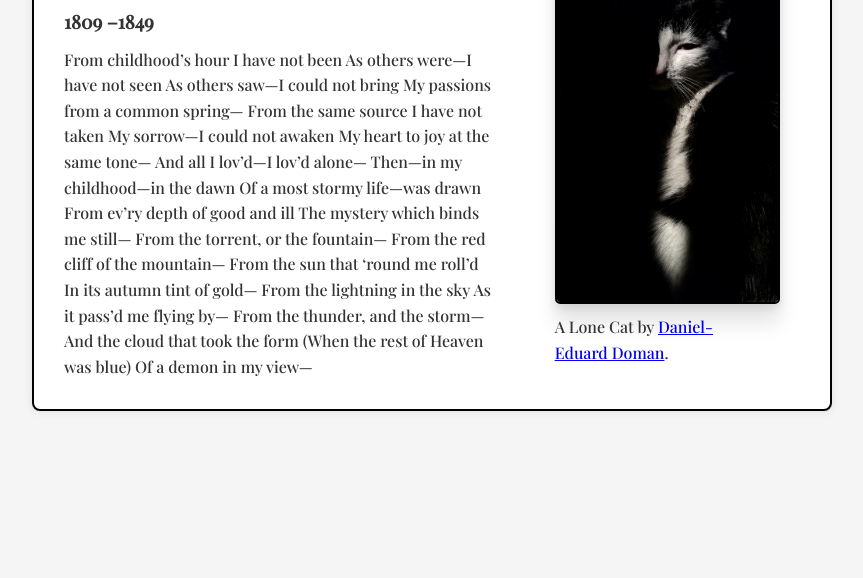
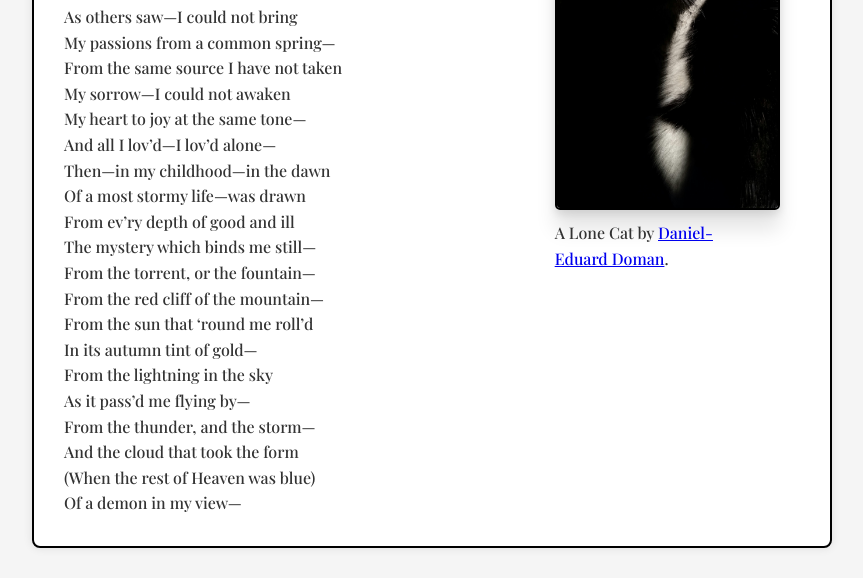
Before and after one commit to RVCC-IDMX/poem-site-Naps27, an Eleventy site: page src/index.html in a window 1280 px wide. Shown: the part 265-843 px from the top of the page, without its empty margins (208-1071 px from the left). Before the commit the page ends 800 px from the top, so only its background shows below. Built offline with nearby package versions, Linux system fonts and the light colour scheme; Eleventy itself is replaced by a stand-in of ours; files that its build step writes are made by us from their sources.

Commit message:
Add line breaks for poem format

```diff
--- a/src/index.html
+++ b/src/index.html
@@ -10,7 +10,7 @@
     <link rel="shortcut icon" href="images/favicon.png" type="image/png">
     <link rel="stylesheet" href="css/main.css">
     <link rel="preconnect" href="https://fonts.googleapis.com">
-  <link rel="preconnect" href="https://fonts.gstatic.com" crossorigin>
+    <link rel="preconnect" href="https://fonts.gstatic.com" crossorigin="crossorigin">
     <link href="https://fonts.googleapis.com/css2?family=Playfair+Display:wght@500&display=swap" rel="stylesheet">
   </head>
 
@@ -21,33 +21,34 @@
           <h1>Alone</h1>
           <h2>Edgar Allan Poe</h2>
           <h3>1809 –1849</h3>
-        <p>From childhood’s hour I have not been
-          As others were—I have not seen
-          As others saw—I could not bring
-          My passions from a common spring—
-          From the same source I have not taken
-          My sorrow—I could not awaken
-          My heart to joy at the same tone—
-          And all I lov’d—I lov’d alone—
-          Then—in my childhood—in the dawn
-          Of a most stormy life—was drawn
-          From ev’ry depth of good and ill
-          The mystery which binds me still—
-          From the torrent, or the fountain—
-          From the red cliff of the mountain—
-          From the sun that ‘round me roll’d
-          In its autumn tint of gold—
-          From the lightning in the sky
-          As it pass’d me flying by—
-          From the thunder, and the storm—
-          And the cloud that took the form
-          (When the rest of Heaven was blue)
-          Of a demon in my view—
+          <p>From childhood’s hour I have not been<br>
+            As others were—I have not seen<br>
+            As others saw—I could not bring<br>
+            My passions from a common spring—<br>
+            From the same source I have not taken<br>
+            My sorrow—I could not awaken<br>
+            My heart to joy at the same tone—<br>
+            And all I lov’d—I lov’d alone—<br>
+            Then—in my childhood—in the dawn<br>
+            Of a most stormy life—was drawn<br>
+            From ev’ry depth of good and ill<br>
+            The mystery which binds me still—<br>
+            From the torrent, or the fountain—<br>
+            From the red cliff of the mountain—<br>
+            From the sun that ‘round me roll’d<br>
+            In its autumn tint of gold—<br>
+            From the lightning in the sky<br>
+            As it pass’d me flying by—<br>
+            From the thunder, and the storm—<br>
+            And the cloud that took the form<br>
+            (When the rest of Heaven was blue)<br>
+            Of a demon in my view—<br>
           </p>
         </article>
         <figure class="image">
           <img src="images/daniel-eduard-doman-TzkXfG54_Fo-unsplash.jpg" alt="lone black and white cat">
-        <figcaption>A Lone Cat by <a href="https://unsplash.com/@danieldoman">Daniel-Eduard Doman</a>.
+          <figcaption>A Lone Cat by
+            <a href="https://unsplash.com/@danieldoman">Daniel-Eduard Doman</a>.
           </figcaption>
         </figure>
       </main>
```
Lines whose indentation alone changed are shown as unchanged.
